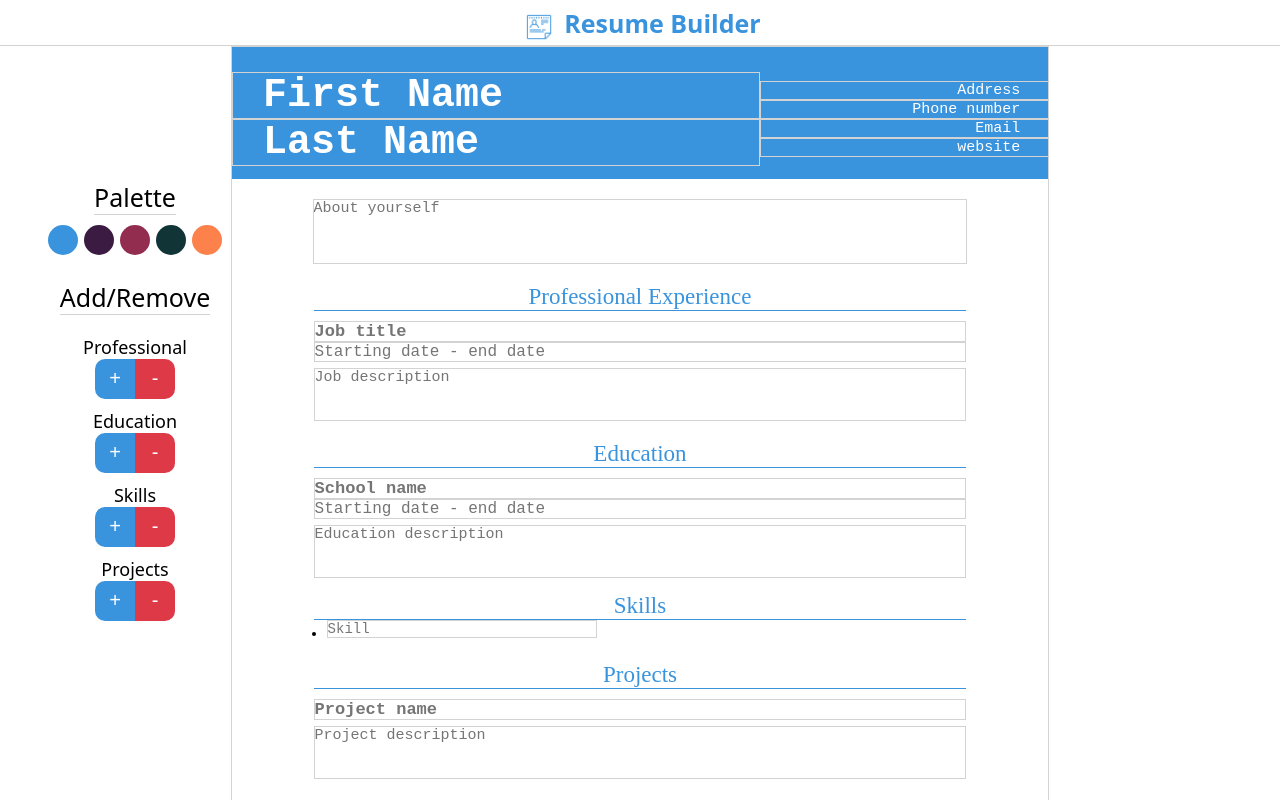
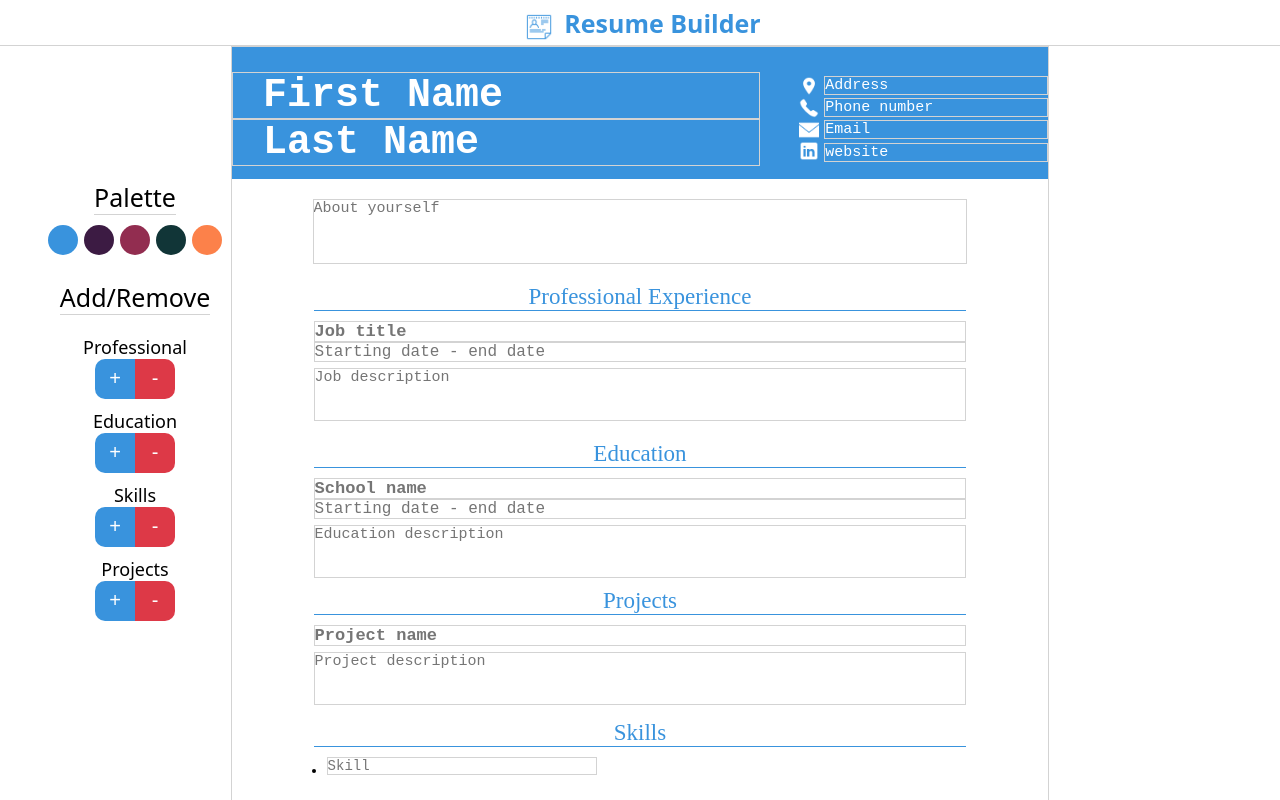
Before and after one commit to alecnazzy/resume-builder, a plain HTML site: page index.html in a window 1280 px wide. Shown: the top 800 px of the page. Drawn offline with nearby package versions, Linux system fonts and the light colour scheme.

Commit message:
-added icons to resume header -added 'skills' to the end

```diff
--- a/css/styles.css
+++ b/css/styles.css
@@ -94,37 +94,93 @@ textarea {
   width: 100%;
   color: white;
 }
+
 #address {
+  font-size: 15px;
+  text-align: left;
+  /* padding-right: 30px; */
   color: white;
-  text-align: center;
-  text-align: right;
+  width: 77%;
+  margin-bottom: 3px;
+}
+#addressBox {
+  display: flex;
+  flex-direction: row;
+  justify-content: space-between;
+  align-items: center;
+  width: 100%;
   padding-right: 30px;
-  font-size: 15px;
-  width: 90%;
 }
+#addressBox img {
+  width: 20px;
+  height: 20px;
+  margin-top: -3px;
+  margin-left: auto;
+}
+
 #phone {
   font-size: 15px;
-  text-align: center;
-  text-align: right;
+  text-align: left;
+  color: white;
+  width: 77%;
+  margin-bottom: 3px;
+}
+#phoneBox {
+  display: flex;
+  flex-direction: row;
+  justify-content: space-between;
+  align-items: center;
+  width: 100%;
   padding-right: 30px;
-  color: white;
-  width: 90%;
 }
+#phoneBox img {
+  width: 20px;
+  height: 20px;
+  margin-top: -3px;
+  margin-left: auto;
+}
+
 #email {
   font-size: 15px;
-  text-align: center;
-  text-align: right;
+  text-align: left;
+  color: white;
+  width: 77%;
+  margin-bottom: 3.5px;
+}
+#emailBox {
+  display: flex;
+  flex-direction: row;
+  justify-content: space-between;
+  align-items: center;
+  width: 100%;
   padding-right: 30px;
-  color: white;
-  width: 90%;
 }
+#emailBox img {
+  width: 20px;
+  height: 20px;
+  margin-top: -3px;
+  margin-left: auto;
+}
+
 #website {
   font-size: 15px;
-  text-align: center;
-  text-align: right;
+  text-align: left;
+  color: white;
+  width: 77%;
+}
+#websiteBox {
+  display: flex;
+  flex-direction: row;
+  justify-content: space-between;
+  align-items: center;
+  width: 100%;
   padding-right: 30px;
-  color: white;
-  width: 90%;
+}
+#websiteBox img {
+  width: 20px;
+  height: 20px;
+  margin-top: -3px;
+  margin-left: auto;
 }
 /* END CONTACT */
 /* END RESUME HEADER */
@@ -238,6 +294,7 @@ textarea {
   font-size: 14px;
   color: black;
   padding-left: 26px;
+  padding-top: 10px;
 }
 /* END SKILLS */
 
@@ -248,7 +305,7 @@ textarea {
   justify-content: center;
   align-items: left;
   width: 80%;
-  margin-top: 20px;
+  margin-top: 10px;
   font-size: 23px;
 }
 #projects-header {
--- a/index.html
+++ b/index.html
@@ -144,6 +144,8 @@
               </div>
 
               <div id="contact">
+                <div id="addressBox">
+                  <img src="images/icons8-location-24.png" alt="" />
                   <textarea
                     name="Address"
                     id="address"
@@ -151,6 +153,10 @@
                     rows="1"
                     placeholder="Address"
                   ></textarea>
+                </div>
+
+                <div id="phoneBox">
+                  <img src="images/icons8-phone-50.png" alt="" />
                   <textarea
                     name="phone"
                     id="phone"
@@ -158,6 +164,10 @@
                     rows="1"
                     placeholder="Phone number"
                   ></textarea>
+                </div>
+
+                <div id="emailBox">
+                  <img src="images/icons8-email-50.png" alt="" />
                   <textarea
                     name="email"
                     id="email"
@@ -165,6 +175,10 @@
                     rows="1"
                     placeholder="Email"
                   ></textarea>
+                </div>
+
+                <div id="websiteBox">
+                  <img src="images/icons8-linkedin-50.png" alt="" />
                   <textarea
                     name="website"
                     id="website"
@@ -172,6 +186,7 @@
                     rows="1"
                     placeholder="website"
                   ></textarea>
+                </div>
               </div>
             </div>
 
@@ -237,21 +252,6 @@
               ></textarea>
             </div>
 
-            <!-- SKILLS -->
-            <div id="skills">
-              <div id="skills-header">Skills</div>
-              <ul>
-                <li>
-                  <textarea
-                    name=""
-                    id="skill1"
-                    cols="30"
-                    rows="1"
-                    placeholder="Skill"
-                  ></textarea>
-                </li>
-              </ul>
-            </div>
             <div id="projects">
               <div id="projects-header">Projects</div>
               <textarea
@@ -268,6 +268,22 @@
                 rows="3"
                 placeholder="Project description"
               ></textarea>
+            </div>
+
+            <!-- SKILLS -->
+            <div id="skills">
+              <div id="skills-header">Skills</div>
+              <ul>
+                <li>
+                  <textarea
+                    name=""
+                    id="skill1"
+                    cols="30"
+                    rows="1"
+                    placeholder="Skill"
+                  ></textarea>
+                </li>
+              </ul>
             </div>
           </div>
         </div>
```
Also changed, not shown: images/icons8-corgi-48.png (deleted), images/icons8-email-50.png (added), images/icons8-linkedin-50.png (added), images/icons8-location-24.png (added), images/icons8-phone-50.png (added). Lines whose indentation alone changed are shown as unchanged.
